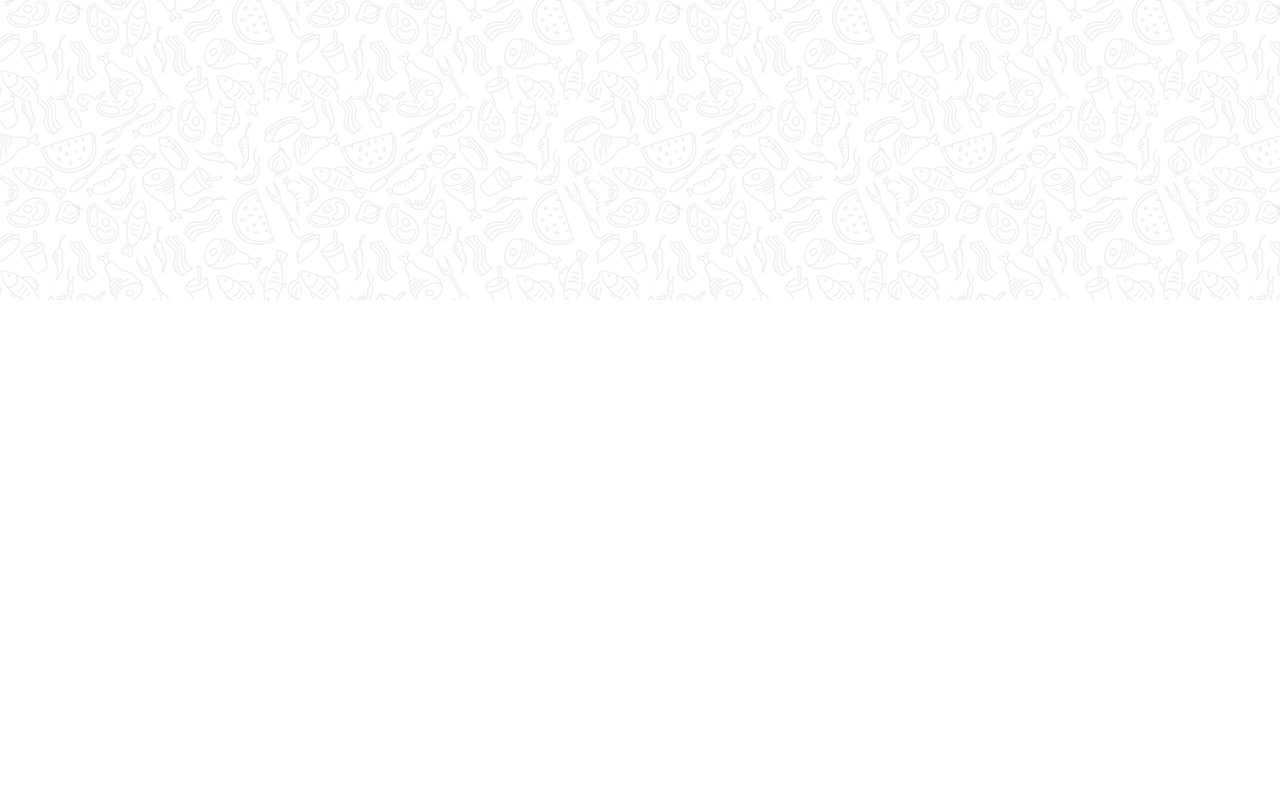
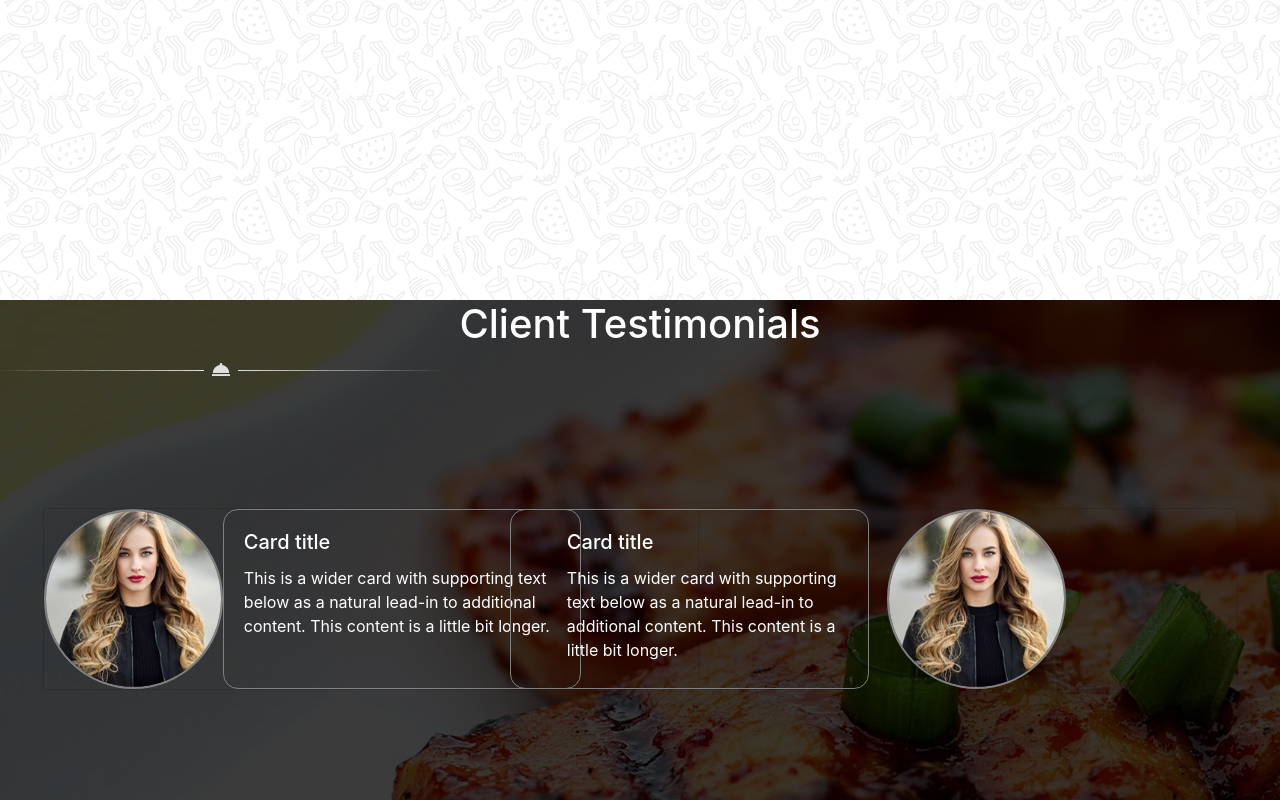
Before and after one commit to Misterkadrix/Site_du_chef, a plain HTML site: page index.html in a window 1280 px wide. Shown: the part 4853-5653 px from the top of the page. Before the commit the page ends 5153 px from the top, so only its background shows below. Drawn offline with nearby package versions, Linux system fonts and the light colour scheme.

Commit message:
Clients_A_revoir

```diff
--- a/index.html
+++ b/index.html
@@ -597,6 +597,47 @@
 
     </div>
   </section>
+
+  <!--==========SECTION_5_TESTIMONIALS===========-->
+  <section class="Sct5">
+    <div class="row justify-content-center">
+      <h1 class="text-center">
+        Client Testimonials
+      </h1>
+    </div>
+    <img src="public/images/decoration_line.png" alt="">
+
+    <div class="row justify-content-around" style="margin-top:10% ;">
+      <div class="card mb-3" style="max-width: 540px;background: transparent;">
+        <div class="row no-gutters">
+          <div class="col-md-4">
+            <img src="public/images/testimonial1.jpg" class="img_logo card-img" alt="...">
+          </div>
+          <div class="Sct5_col col-md-8 bg-transparent">
+            <div class="card-body" >
+              <h5 class="card-title">Card title</h5>
+              <p class="card-text">This is a wider card with supporting text below as a natural lead-in to additional content. This content is a little bit longer.</p>
+            </div>
+          </div>
+        </div>
+      </div>
+      <div class="card mb-3" style="max-width: 540px;background: transparent; ">
+        <div class="row no-gutters">
+
+          <div class="Sct5_col col-md-8" style="margin-left: -35%;" >
+            <div class="card-body" style="margin-left: 10%;">
+              <h5 class="card-title">Card title</h5>
+              <p class="card-text">This is a wider card with supporting text below as a natural lead-in to additional content. This content is a little bit longer.</p>
+
+            </div>
+          </div>
+          <div class="col-md-4">
+            <img src="public/images/testimonial1.jpg" class="img_logo card-img" style="margin-left: 10%;">
+          </div>
+        </div>
+      </div>
+    </div>
+  </section>
   <!--SCRIPT-->
   <script src="node_modules/jquery/dist/jquery.js"></script>
   <script src="node_modules/bootstrap/dist/js/bootstrap.bundle.js"></script>
--- a/src/sass/style.sass
+++ b/src/sass/style.sass
@@ -166,7 +166,6 @@ nav
     font-family: 'Courgette', cursive
   span
     color: danger
-  .chefs
 
 // Section 4
 .Sct4
@@ -216,3 +215,16 @@ nav
     height: 300px
     border-radius: 25px
     border: grey solid 10px
+
+// Section 5
+.Sct5
+  background-image: url("../images/testimonials_background.jpg")
+  height: 500px
+  width: 100%
+  color: white
+  .Sct5_col
+    border: solid 1px gray
+    border-radius: 15px
+  .img_logo
+    border-radius: 100px
+    border: solid 2px gray
```
Also changed, not shown: public/css/app.css, 1 other file.
